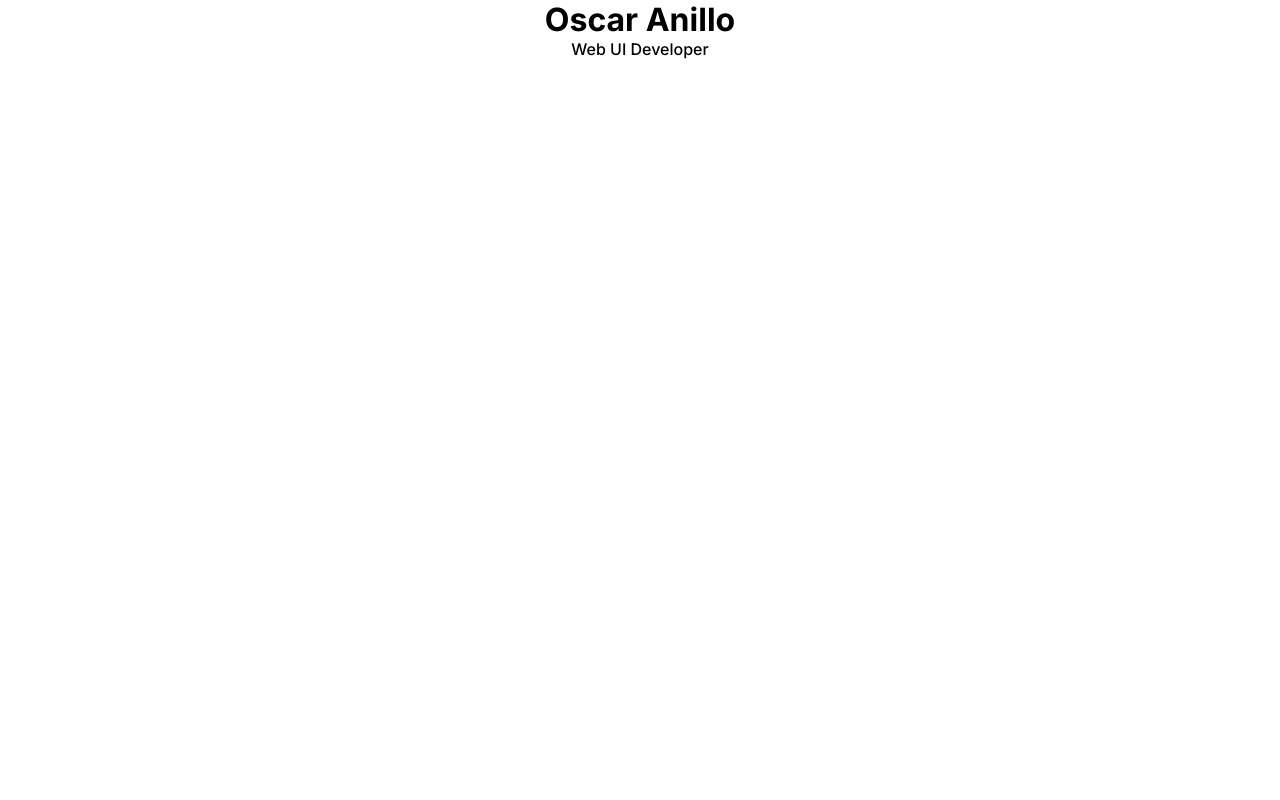
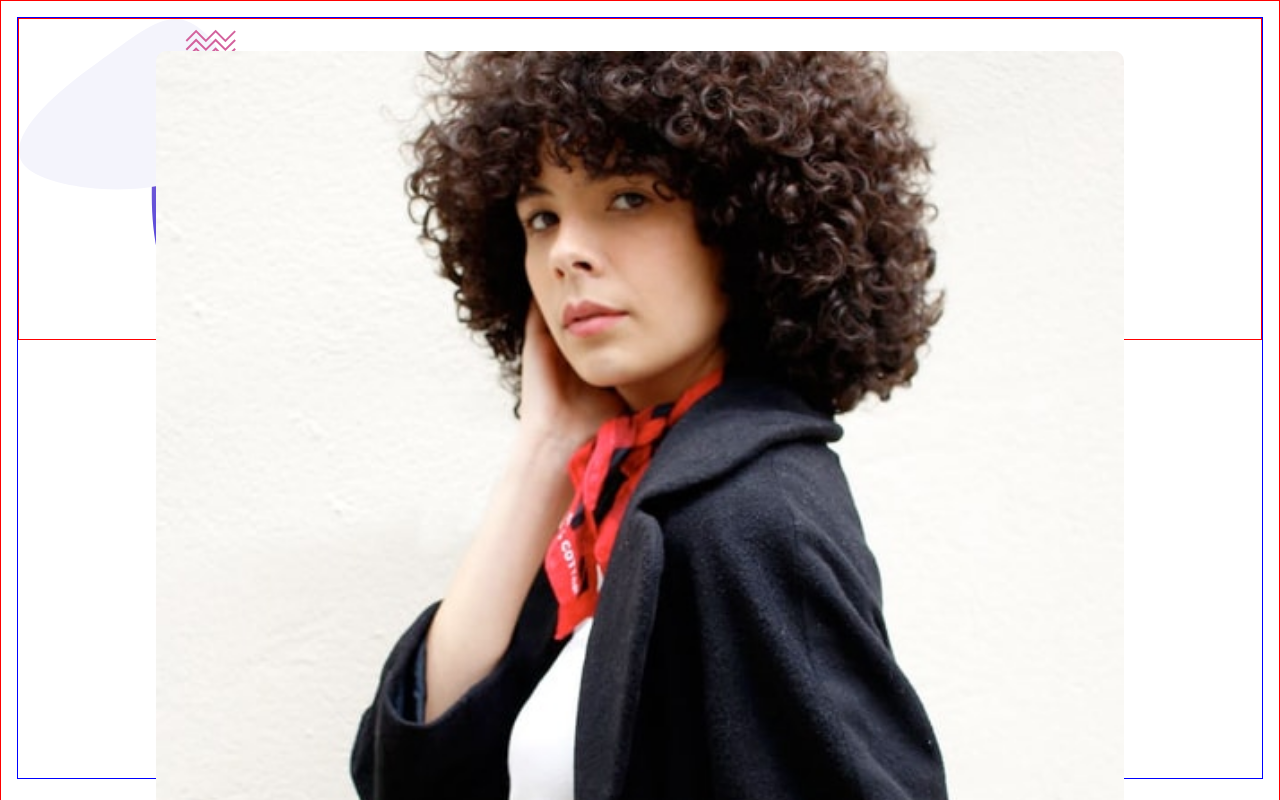
Before and after one commit to OscarAnillo/coding-bootcamp-testimonials-fe, a React (Create React App) app: page / in a window 1280 px wide. Shown: the top 800 px of the page. Built offline with nearby package versions, Linux system fonts and the light colour scheme.

Commit message:
add avatar component

```diff
--- a/src/App.css
+++ b/src/App.css
@@ -9,4 +9,30 @@
 .App {
   text-align: center;
   font-family: 'Inter', sans-serif;
+  border: 1px solid red;
+  height: 100vh;
+  padding: 1em;
 }
+
+.container {
+  height: 95%;
+  border: 1px solid blue;
+}
+
+/* AvatarComponent */
+.bg-avatar {
+  background-image: url("/public/images/pattern-bg.svg");
+  background-repeat: no-repeat;
+  background-size: contain;
+  height: 320px;
+  text-align: center;
+  position: relative;
+  border: 1px solid red;
+}
+.tanya {
+  width: 78%;
+  position: absolute;
+  top: 10%;
+  left: 11%;
+  border-radius: 10px;
+}
--- a/src/App.js
+++ b/src/App.js
@@ -1,11 +1,13 @@
+import AvatarComponent from './Components/avatar-component';
 
 import './App.css';
 
 function App() {
   return (
     <div className="App">
-      <h1>Oscar Anillo</h1>
-      <p>Web UI Developer</p>
+      <div className="container">
+        <AvatarComponent />
+      </div>
     </div>
   );
 }
--- /dev/null
+++ b/src/Components/avatar-component.js
@@ -0,0 +1,7 @@
+export default function AvatarComponent(){
+    return (
+        <div className="bg-avatar">
+            <img src="/images/image-tanya.jpg" alt="" className="tanya" />
+        </div>
+    )
+}
```
